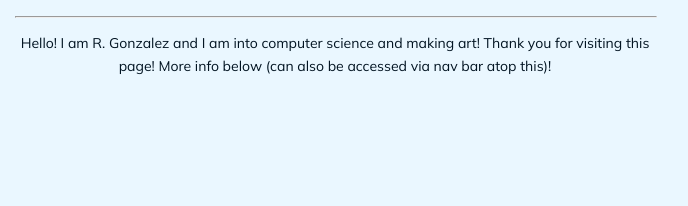
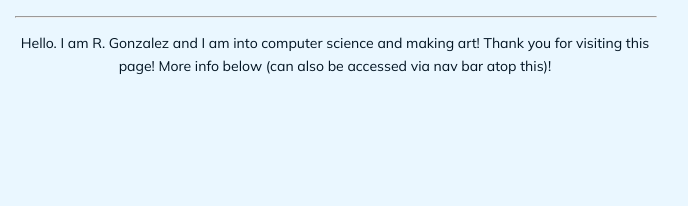
Before and after one commit to ryegonzalez/ryegonzalez.github.io, a plain HTML site: page index.html in a window 1280 px wide. Shown: the part 394-600 px from the top of the page, 305-993 px from the left. Drawn offline with nearby package versions, Linux system fonts and the light colour scheme; a web font is replaced by a local one.

Commit message:
changed index

```diff
--- a/index.html
+++ b/index.html
@@ -26,7 +26,7 @@
         <div class="heroestext">
             <h1>ABOUT ME</h1>
             <hr>
-            <p>Hello! I am R. Gonzalez and I am into computer science and making art! Thank you for visiting this page! More info below (can also be accessed via nav bar atop this)!</p>
+            <p>Hello. I am R. Gonzalez and I am into computer science and making art! Thank you for visiting this page! More info below (can also be accessed via nav bar atop this)!</p>
         </div>
     <div class="tab">
         <h2 class="tabtext" id="skills">SKILLS</h2>
```
